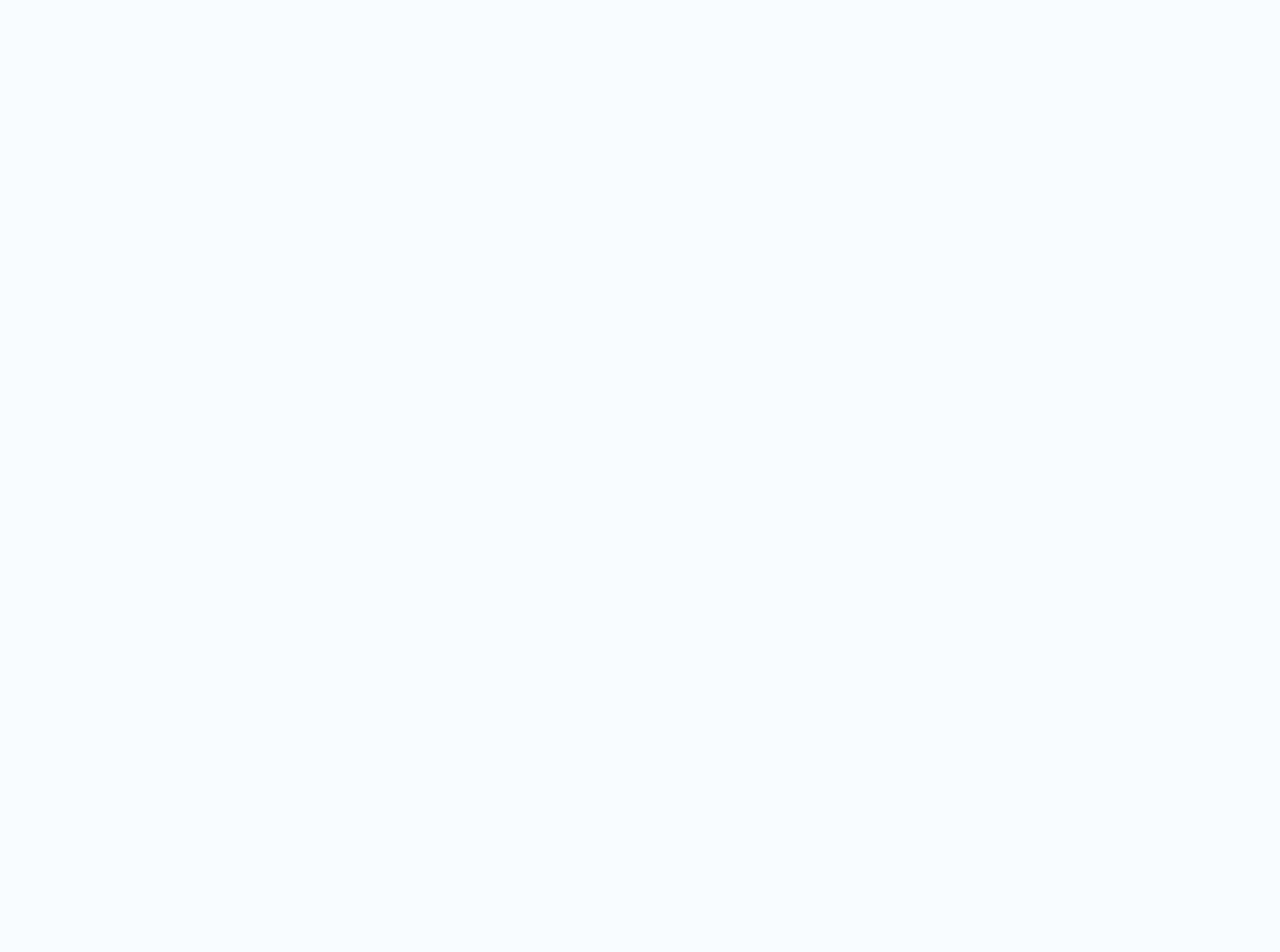
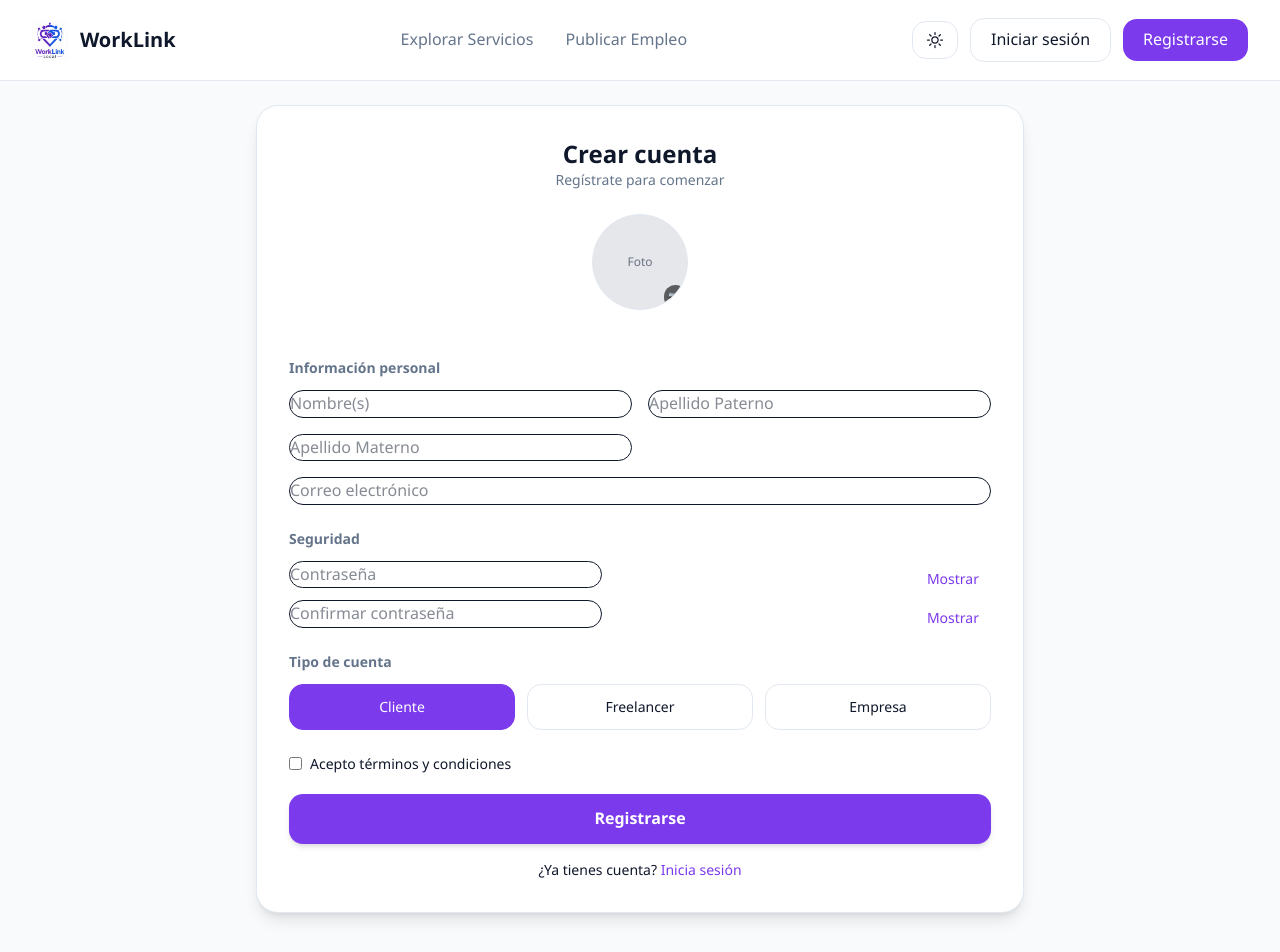
Before and after one commit to JesVite28/worklink_frontend, a React (Vite) app: page /register in a window 1280 px wide. Before the commit this address had no page. Shown: the top 952 px of the page. Before the commit the page ends 800 px from the top, so only its background shows below. Built offline with nearby package versions, Linux system fonts and the light colour scheme.

Commit message:
feat(register): improve UI layout and components

```diff
--- /dev/null
+++ b/src/modules/auth/ProfileImagePicker.tsx
@@ -0,0 +1,57 @@
+import { useRef } from "react";
+
+interface Props {
+  image: string | null;
+  setImage: (img: string) => void;
+}
+
+export default function ProfileImagePicker({ image, setImage }: Props) {
+  const inputRef = useRef<HTMLInputElement>(null);
+
+  const handleFile = (e: React.ChangeEvent<HTMLInputElement>) => {
+    const file = e.target.files?.[0];
+    if (!file) return;
+
+    const reader = new FileReader();
+    reader.onload = () => {
+      setImage(reader.result as string);
+    };
+    reader.readAsDataURL(file);
+  };
+
+  return (
+    <div className="flex flex-col items-center mb-6">
+
+      {/* 🔵 círculo */}
+      <div
+        onClick={() => inputRef.current?.click()}
+        className="w-24 h-24 rounded-full bg-gray-200 dark:bg-gray-700 cursor-pointer relative overflow-hidden flex items-center justify-center border border-border"
+      >
+        {image ? (
+          <img
+            src={image}
+            className="w-full h-full object-cover"
+          />
+        ) : (
+          <span className="text-xs text-gray-500">
+            Foto
+          </span>
+        )}
+
+        {/* 📷 icono cámara */}
+        <div className="absolute bottom-0 right-0 bg-black/60 text-white p-1 rounded-full text-xs">
+          📷
+        </div>
+      </div>
+
+      {/* input oculto */}
+      <input
+        ref={inputRef}
+        type="file"
+        accept="image/*"
+        hidden
+        onChange={handleFile}
+      />
+    </div>
+  );
+}
--- a/src/modules/auth/Register.tsx
+++ b/src/modules/auth/Register.tsx
@@ -0,0 +1,243 @@
+import { useState } from "react";
+import { useNavigate } from "react-router-dom";
+
+import Navbar from "../../shared/components/layout/Navbar";
+import Footer from "../home/components/Footer";
+
+import ProfileImagePicker from "./ProfileImagePicker";
+
+type AccountType = "Cliente" | "Freelancer" | "Empresa";
+
+export default function RegisterPage() {
+  const navigate = useNavigate();
+
+  const [form, setForm] = useState({
+    nombres: "",
+    apellidoPaterno: "",
+    apellidoMaterno: "",
+    email: "",
+    password: "",
+    confirmPassword: "",
+    accountType: "Cliente" as AccountType,
+    terms: false,
+  });
+
+  const [showPassword, setShowPassword] = useState(false);
+  const [showConfirm, setShowConfirm] = useState(false);
+  const [profileImage, setProfileImage] = useState<string | null>(null);
+
+  const handleChange = (e: React.ChangeEvent<HTMLInputElement>) => {
+    const { name, value, type, checked } = e.target;
+
+    setForm((prev) => ({
+      ...prev,
+      [name]: type === "checkbox" ? checked : value,
+    }));
+  };
+
+  const setAccountType = (type: AccountType) => {
+    setForm((prev) => ({ ...prev, accountType: type }));
+  };
+
+  const handleSubmit = (e: React.FormEvent) => {
+    e.preventDefault();
+
+    if (form.password !== form.confirmPassword) {
+      alert("Contraseñas no coinciden");
+      return;
+    }
+
+    if (!form.terms) {
+      alert("Debes aceptar términos");
+      return;
+    }
+
+    console.log({ ...form, profileImage });
+  };
+
+  return (
+    <div className="min-h-screen flex flex-col bg-background text-text">
+
+      {/* 🔝 NAVBAR */}
+      <Navbar />
+
+      {/* 📄 CONTENIDO */}
+      <div className="flex-1 flex justify-center items-center p-6">
+
+        <form
+  onSubmit={handleSubmit}
+  className="w-full max-w-3xl bg-surface border border-border rounded-2xl shadow-lg p-8"
+>
+  {/* HEADER */}
+  <div className="text-center mb-6">
+    <h1 className="text-2xl font-bold">Crear cuenta</h1>
+    <p className="text-sm text-text-muted">
+      Regístrate para comenzar
+    </p>
+  </div>
+
+  {/* FOTO PERFIL */}
+  <div className="flex justify-center mb-6">
+    <ProfileImagePicker
+      image={profileImage}
+      setImage={setProfileImage}
+    />
+  </div>
+
+  {/* 🧱 SECCIÓN 1: DATOS PERSONALES */}
+  <div className="mb-6">
+    <h2 className="text-sm font-semibold text-text-muted mb-3">
+      Información personal
+    </h2>
+
+    <div className="grid grid-cols-2 gap-4">
+      <input
+        name="nombres"
+        placeholder="Nombre(s)"
+        className="input border rounded-lg"
+        onChange={handleChange}
+      />
+
+      <input
+        name="apellidoPaterno"
+        placeholder="Apellido Paterno"
+        className="input border rounded-lg"
+        onChange={handleChange}
+      />
+
+      <input
+        name="apellidoMaterno"
+        placeholder="Apellido Materno"
+        className="input border rounded-lg"
+        onChange={handleChange}
+      />
+
+      <input
+        name="email"
+        type="email"
+        placeholder="Correo electrónico"
+        className="input border rounded-lg col-span-2"
+        onChange={handleChange}
+      />
+    </div>
+  </div>
+
+  {/* 🔐 SECCIÓN 2: SEGURIDAD */}
+  <div className="mb-6">
+    <h2 className="text-sm font-semibold text-text-muted mb-3">
+      Seguridad
+    </h2>
+
+    <div className="space-y-3">
+
+      <div className="relative">
+        <input
+          name="password"
+          type={showPassword ? "text" : "password"}
+          placeholder="Contraseña"
+          className="input border rounded-lg pr-20"
+          onChange={handleChange}
+        />
+        <button
+          type="button"
+          onClick={() => setShowPassword(!showPassword)}
+          className="absolute right-3 top-2 text-sm text-primary"
+        >
+          {showPassword ? "Ocultar" : "Mostrar"}
+        </button>
+      </div>
+
+      <div className="relative">
+        <input
+          name="confirmPassword"
+          type={showConfirm ? "text" : "password"}
+          placeholder="Confirmar contraseña"
+          className="input border rounded-lg pr-20"
+          onChange={handleChange}
+        />
+        <button
+          type="button"
+          onClick={() => setShowConfirm(!showConfirm)}
+          className="absolute right-3 top-2 text-sm text-primary"
+        >
+          {showConfirm ? "Ocultar" : "Mostrar"}
+        </button>
+      </div>
+
+    </div>
+  </div>
+
+  {/* 🎯 SECCIÓN 3: TIPO DE CUENTA */}
+  <div className="mb-6">
+    <h2 className="text-sm font-semibold text-text-muted mb-3">
+      Tipo de cuenta
+    </h2>
+
+    <div className="grid grid-cols-3 gap-3">
+      {(["Cliente", "Freelancer", "Empresa"] as AccountType[]).map(
+        (type) => (
+          <button
+            key={type}
+            type="button"
+            onClick={() => setAccountType(type)}
+            className={`
+              p-3 rounded-lg border text-sm transition
+              ${
+                form.accountType === type
+                  ? "bg-primary text-white border-primary"
+                  : "bg-transparent border-border hover:border-primary"
+              }
+            `}
+          >
+            {type}
+          </button>
+        )
+      )}
+    </div>
+  </div>
+
+  {/* 📜 TERMS */}
+  <label className="flex items-center gap-2 text-sm mb-5">
+    <input type="checkbox" name="terms" onChange={handleChange} />
+    Acepto términos y condiciones
+  </label>
+
+  <button
+  type="submit"
+  className="
+    w-full
+    py-3
+    rounded-lg
+    font-semibold
+    text-white
+    bg-primary
+    shadow-md
+    hover:opacity-90
+    hover:shadow-lg
+    transition
+    active:scale-[0.99]
+  "
+>
+  Registrarse
+</button>
+
+  {/* LOGIN */}
+  <p className="text-sm text-center mt-4">
+    ¿Ya tienes cuenta?{" "}
+    <button
+      type="button"
+      onClick={() => navigate("/login")}
+      className="text-primary"
+    >
+      Inicia sesión
+    </button>
+  </p>
+</form>
+
+      </div>
+
+      {/* 🔻 FOOTER */}
+      <Footer />
+    </div>
+  );
+}
--- a/src/routes/AppRoutes.tsx
+++ b/src/routes/AppRoutes.tsx
@@ -4,6 +4,7 @@ import HomePage from "../modules/home/HomePage";
 import Login from "../modules/auth/Login";
 import DashboardPage from "../modules/dashboard/DashboardPage";
 import FreelancersPage from "../modules/freelancers/pages/FreelancersPage";
+import RegisterPage from "../modules/auth/Register";
 
 import PrivateRoute from "./PrivateRoutes";
 import PublicRoute from "./PublicRoute";
@@ -40,6 +41,7 @@ export default function AppRoutes() {
   path="/freelancers"
   element={<FreelancersPage />}
 />
+<Route path="/register" element={<RegisterPage />} />
 
       </Routes>
     </BrowserRouter>
--- a/src/shared/components/layout/Navbar.tsx
+++ b/src/shared/components/layout/Navbar.tsx
@@ -32,10 +32,7 @@ export default function Navbar() {
               Explorar Servicios
             </button>
 
-            <a
-              href="#"
-              className="hover:text-primary transition"
-            >
+            <a href="#" className="hover:text-primary transition">
               Publicar Empleo
             </a>
           </nav>
@@ -45,6 +42,7 @@ export default function Navbar() {
 
             <ThemeToggle />
 
+            {/* LOGIN */}
             <button
               onClick={() => navigate("/login")}
               className="
@@ -60,7 +58,9 @@ export default function Navbar() {
               Iniciar sesión
             </button>
 
+            {/* REGISTER (YA CON FUNCIONALIDAD) */}
             <button
+              onClick={() => navigate("/register")}
               className="
                 px-5 py-2
                 rounded-lg
```
